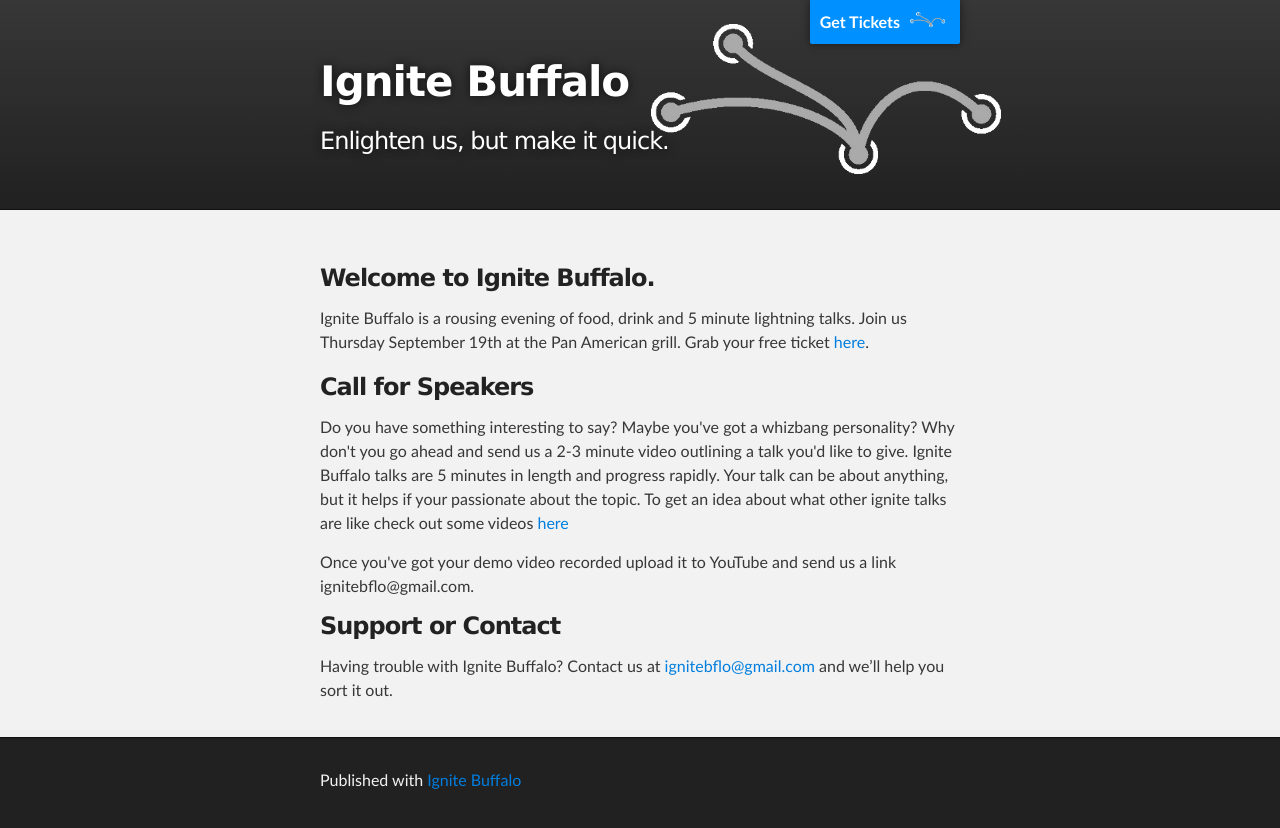
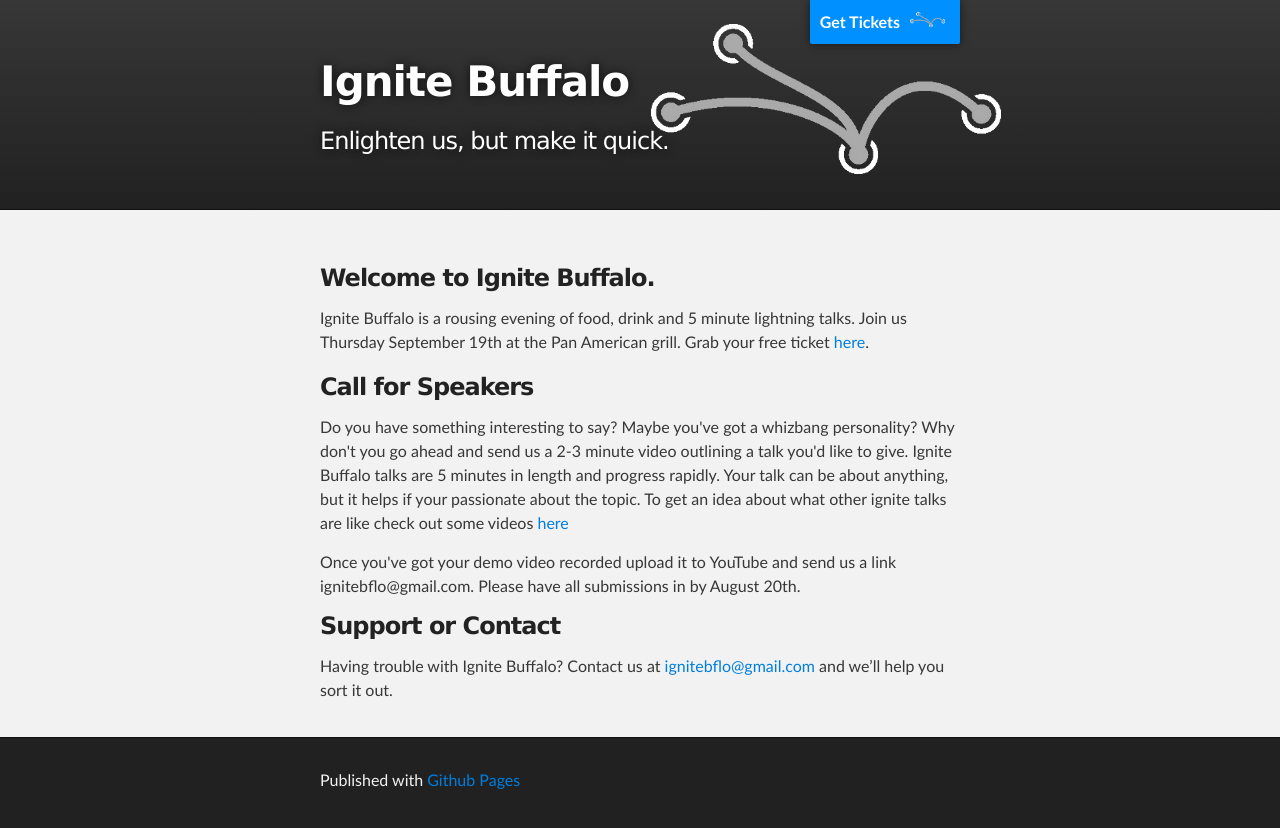
Before and after one commit to ignitebflo/ignitebflo.github.io, a Jekyll site: the page index.html, which Jekyll copies as it is, in a window 1280 px wide. Shown: the top 828 px of the page. Built offline with Jekyll 4.4.1, drawn with Linux system fonts in a browser that asks for light colours.

Commit message:
Added soft deadline info for CFP

```diff
--- a/index.html
+++ b/index.html
@@ -38,7 +38,7 @@
 
 <p>Do you have something interesting to say? Maybe you've got a whizbang personality? Why don't you go ahead and send us a 2-3 minute video outlining a talk you'd like to give. Ignite Buffalo talks are 5 minutes in length and progress rapidly. Your talk can be about anything, but it helps if your passionate about the topic. To get an idea about what other ignite talks are like check out some videos <a href='http://igniteshow.com/'>here</a> </p>
 
-Once you've got your demo video recorded upload it to YouTube and send us a link ignitebflo@gmail.com.
+Once you've got your demo video recorded upload it to YouTube and send us a link ignitebflo@gmail.com. Please have all submissions in by August 20th.
 
 <h3>
 <a name="support-or-contact" class="anchor" href="#support-or-contact"><span class="octicon octicon-link"></span></a>Support or Contact</h3>
@@ -50,7 +50,7 @@
     <!-- FOOTER  -->
     <div id="footer_wrap" class="outer">
       <footer class="inner">
-        <p>Published with <a href="http://pages.github.com">Ignite Buffalo</a></p>
+        <p>Published with <a href="http://pages.github.com">Github Pages</a></p>
       </footer>
     </div>
 
```
